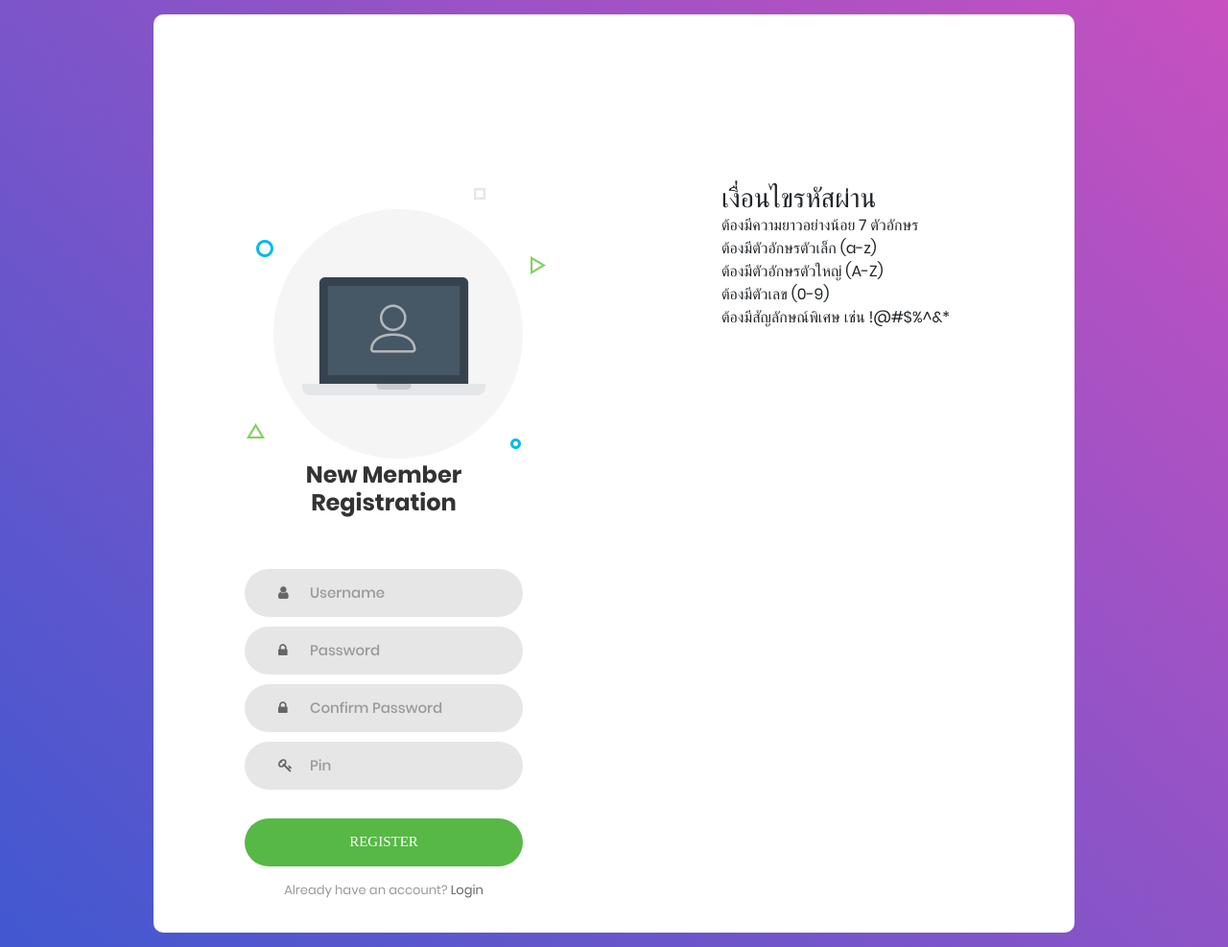
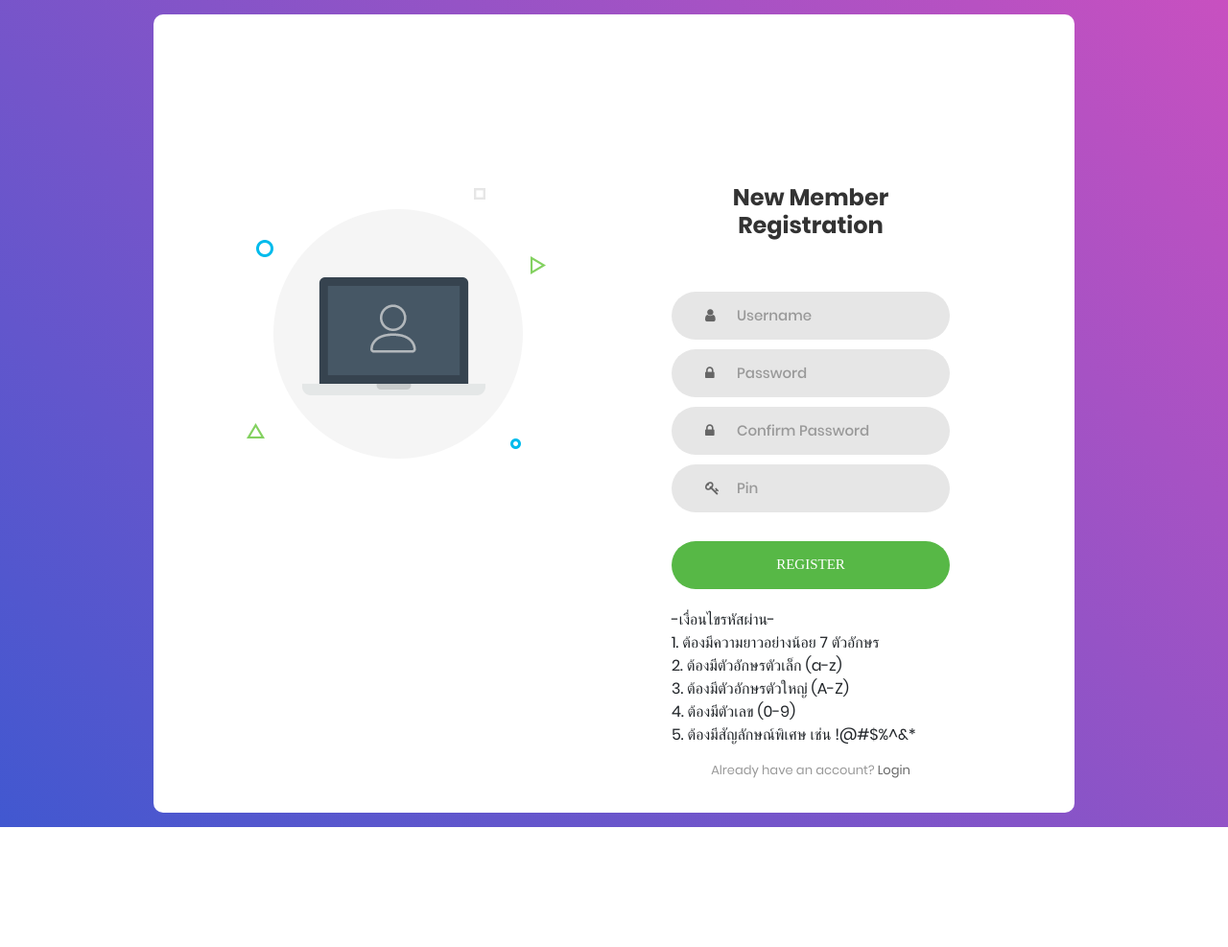
Before and after one commit to newsterr/SC, a Flask app: page /register in a window 1280 px wide. Shown: the whole page at 96% size. After the commit the page ends 862 px from the top, so only its background shows below. Run offline with Flask 3, Linux system fonts and the light colour scheme; some libraries are stand-ins or nearby versions; some web fonts are replaced.

Commit message:
Update Front-End

```diff
--- a/static/css/main.css
+++ b/static/css/main.css
@@ -60,7 +60,14 @@ a:hover {
 	text-decoration: none;
   color: #57b846;
 }
-
+.small-image {
+    width: 100px;
+    height: auto;
+}
+.centered-block {
+    text-align: center;
+    padding: 10px;
+}
 /*---------------------------------------------*/
 h1,h2,h3,h4,h5,h6 {
 	margin: 0px;
--- a/templates/register.html
+++ b/templates/register.html
@@ -23,18 +23,6 @@
                 <div class="login100-pic js-tilt" data-tilt>
                     <img src="{{ url_for('static', filename='images/img-01.png') }}" alt="IMG">
                 </div>
-
-                <div>
-                    <h3>เงื่อนไขรหัสผ่าน</h3>
-                        <ul>
-                            <li>ต้องมีความยาวอย่างน้อย 7 ตัวอักษร</li>
-                            <li>ต้องมีตัวอักษรตัวเล็ก (a-z)</li>
-                            <li>ต้องมีตัวอักษรตัวใหญ่ (A-Z)</li>
-                            <li>ต้องมีตัวเลข (0-9)</li>
-                            <li>ต้องมีสัญลักษณ์พิเศษ เช่น !@#$%^&*</li>
-                        </ul>
-                    </div>
-
                 <form action="{{ url_for('register') }}" method="post" class="login100-form validate-form">
                     <span class="login100-form-title">
                         New Member Registration
@@ -87,7 +75,18 @@
                             Register
                         </button>
                     </div>
-
+                <div class="centered-block">
+                </div>
+ <div>
+        <ul>
+            <li>-เงื่อนไขรหัสผ่าน-</li>
+            <li>1. ต้องมีความยาวอย่างน้อย 7 ตัวอักษร</li>
+            <li>2. ต้องมีตัวอักษรตัวเล็ก (a-z)</li>
+            <li>3. ต้องมีตัวอักษรตัวใหญ่ (A-Z)</li>
+            <li>4. ต้องมีตัวเลข (0-9)</li>
+            <li>5. ต้องมีสัญลักษณ์พิเศษ เช่น !@#$%^&*</li>
+        </ul>
+        </div>
                     <div class="text-center p-t-12">
                         <span class="txt1">
                             Already have an account?
```
Also changed, not shown: templates/reset_password.html (+13 -12 lines), access_control.db.
